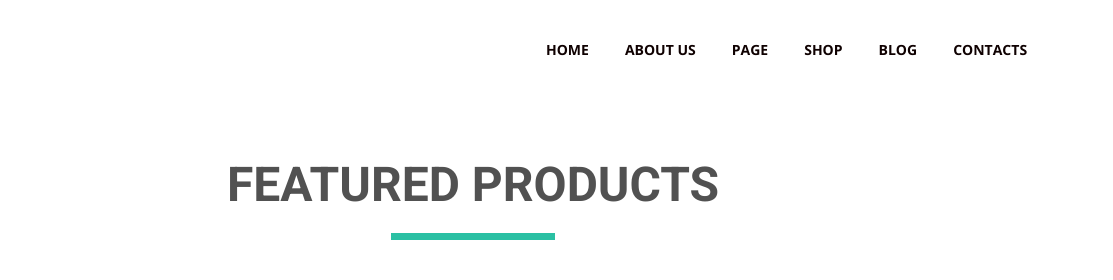
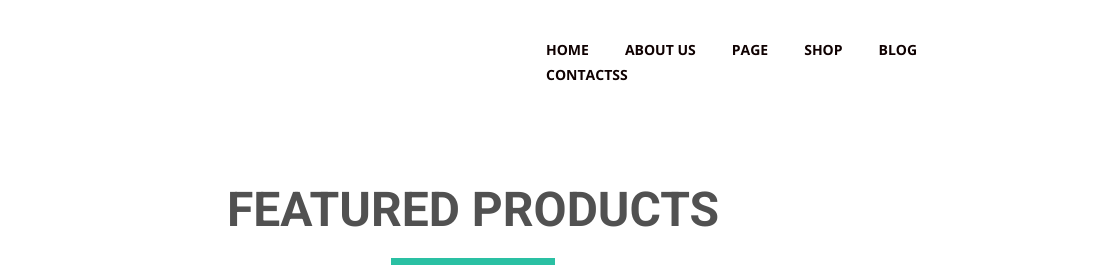
Before and after one commit to evgeniysss/goit-fe-course, a plain HTML site: page html-css/module-04/index.html in a window 1280 px wide. Shown: the top 280 px of the page, 167-1280 px from the left. Drawn offline with nearby package versions, Linux system fonts and the light colour scheme.

Commit message:
Update index.html

```diff
--- a/html-css/module-04/index.html
+++ b/html-css/module-04/index.html
@@ -32,7 +32,7 @@
                     <a href="#">Blog</a>
                   </li>
                   <li class="site-navigation-item">
-                    <a href="#">Contacts</a>
+                    <a href="#">Contactss</a>
                   </li>
               </ul>
           </nav>
```
